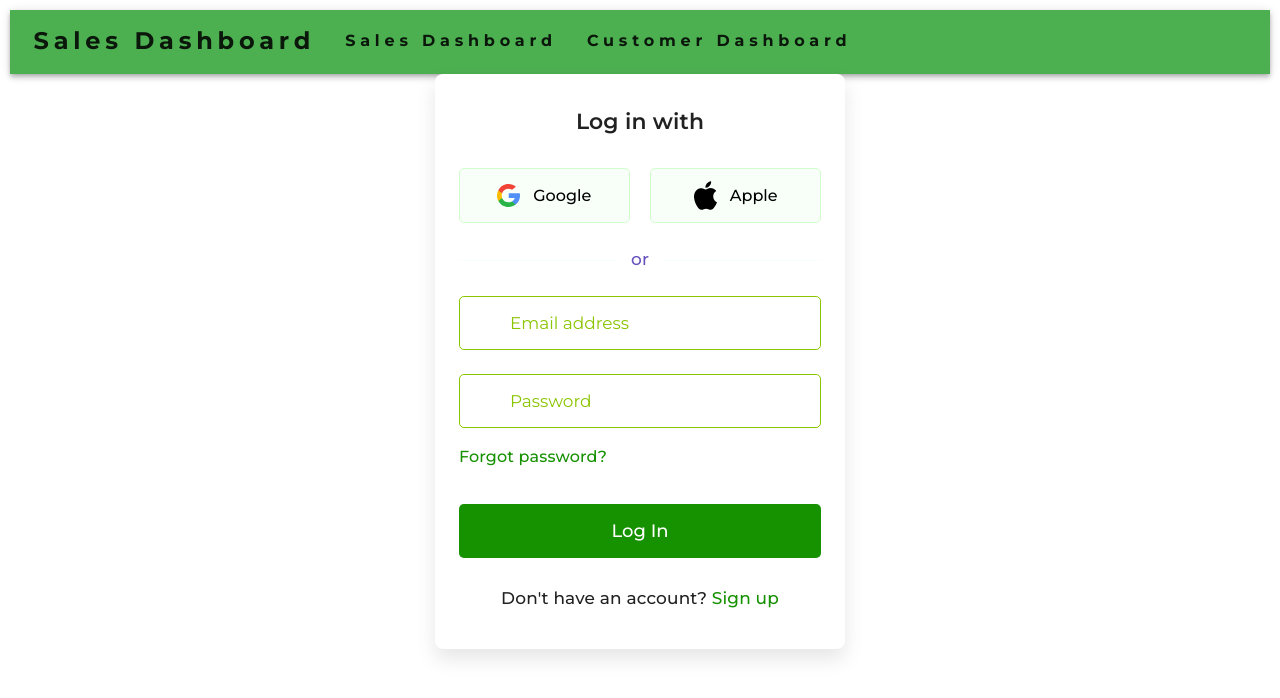
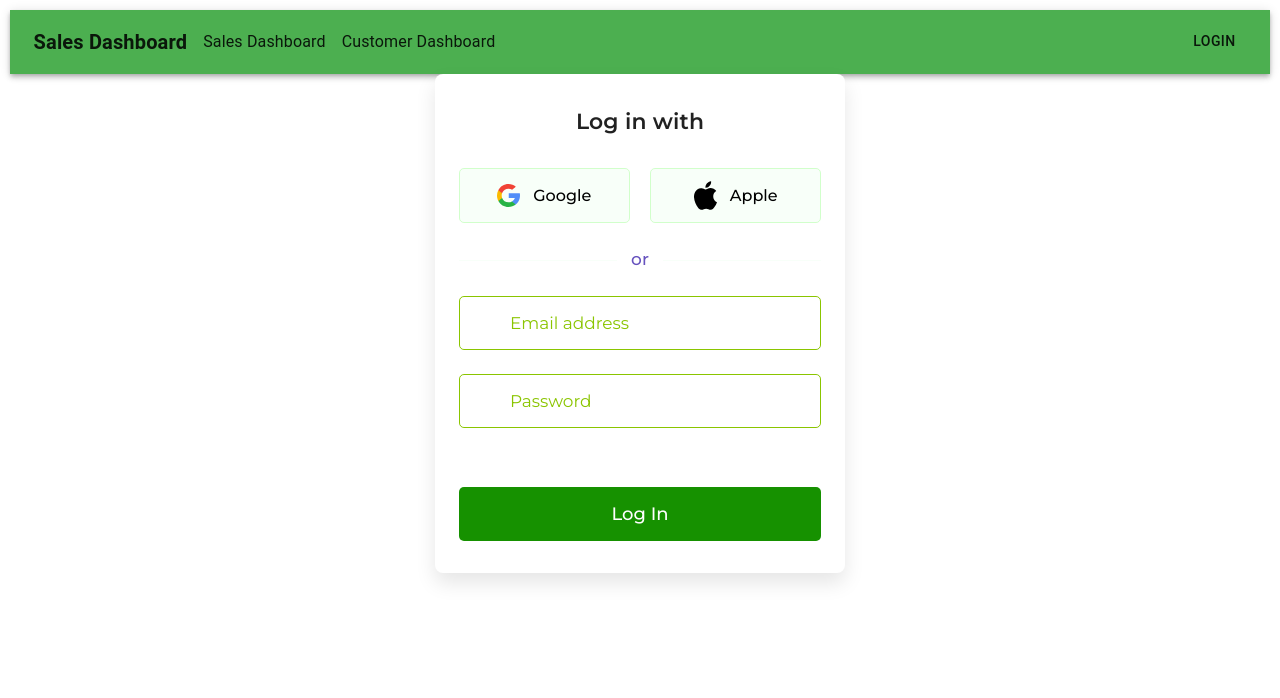
Before and after one commit to skim288/sales-website, a React (Create React App) app in the folder client/: page / in a window 1280 px wide. Shown: the top 698 px of the page. Built offline with nearby package versions, Linux system fonts and the light colour scheme.

Commit message:
Worked on login Capabilities

```diff
--- a/client/src/App.js
+++ b/client/src/App.js
@@ -1,20 +1,20 @@
-import { BrowserRouter, Routes, Route } from "react-router-dom";
-import { CssBaseline, ThemeProvider } from '@mui/material'
+import { BrowserRouter, Routes, Route, Navigate } from "react-router-dom";
+import { CssBaseline, ThemeProvider } from '@mui/material';
 import { useEffect } from 'react';
-import { green, darkgreen } from '@mui/material/colors'
+import { green } from '@mui/material/colors';
 import { createTheme } from "@mui/material/styles";
 
+import { AuthProvider, useAuth } from './components/AuthContext';
 import NavBar from './components/NavBar';
 import HomePage from './pages/HomePage';
 import AlbumsPage from './pages/AlbumsPage';
 import SongsPage from './pages/SongsPage';
-import AlbumInfoPage from './pages/AlbumInfoPage'
-import SalesPage from './pages/SalesPage'
-import CustomerPage from './pages/CustomerPage'
-import LoginPage from './pages/LoginPage'
+import AlbumInfoPage from './pages/AlbumInfoPage';
+import SalesPage from './pages/SalesPage';
+import CustomerPage from './pages/CustomerPage';
+import LoginPage from './pages/LoginPage';
 
-// createTheme enables you to customize the look and feel of your app past the default
-// in this case, we only change the color scheme
+// Create theme
 export const theme = createTheme({
   palette: {
     primary: green,
@@ -22,26 +22,59 @@ export const theme = createTheme({
   },
 });
 
-// App is the root component of our application and as children contain all our pages
-// We use React Router's BrowserRouter and Routes components to define the pages for
-// our application, with each Route component representing a page and the common
-// NavBar component allowing us to navigate between pages (with hyperlinks)
+// Protected route component
+const ProtectedRoute = ({ children }) => {
+  const { isLoggedIn } = useAuth();
+
+  if (!isLoggedIn) {
+    // Redirect to login if not logged in
+    return <Navigate to="/" />;
+  }
+
+  return children;
+};
+
+// App component with AuthProvider wrapper
 export default function App() {
   useEffect(() => {
-    document.title = "Sales Dashboard"; // Change this to your desired app title
+    document.title = "Sales Dashboard";
   }, []);
+
   return (
+    <AuthProvider>
       <ThemeProvider theme={theme}>
         <CssBaseline />
         <BrowserRouter>
           <NavBar />
           <Routes>
             <Route path="/" element={<LoginPage />} />
-          <Route path="/sales_dashboard" element={<SalesPage />} />
-          <Route path="/albums/:album_id" element={<AlbumInfoPage />} />
-          <Route path="/customer_dashboard" element={<CustomerPage />} />
+            <Route
+              path="/sales_dashboard"
+              element={
+                <ProtectedRoute>
+                  <SalesPage />
+                </ProtectedRoute>
+              }
+            />
+            <Route
+              path="/albums/:album_id"
+              element={
+                <ProtectedRoute>
+                  <AlbumInfoPage />
+                </ProtectedRoute>
+              }
+            />
+            <Route
+              path="/customer_dashboard"
+              element={
+                <ProtectedRoute>
+                  <CustomerPage />
+                </ProtectedRoute>
+              }
+            />
           </Routes>
         </BrowserRouter>
       </ThemeProvider>
+    </AuthProvider>
   );
 }
--- /dev/null
+++ b/client/src/components/AuthContext.js
@@ -0,0 +1,36 @@
+import { createContext, useState, useContext } from "react";
+
+// Create a context for authentication
+const AuthContext = createContext();
+
+// Custom hook to use the auth context
+export const useAuth = () => useContext(AuthContext);
+
+// Provider component that wraps your app and makes auth object available to any
+// child component that calls useAuth().
+export function AuthProvider({ children }) {
+  const [userEmail, setUserEmail] = useState("");
+  const [isLoggedIn, setIsLoggedIn] = useState(false);
+
+  // Login function to set user email and login status
+  const login = (email) => {
+    setUserEmail(email);
+    setIsLoggedIn(true);
+  };
+
+  // Logout function to clear user data
+  const logout = () => {
+    setUserEmail("");
+    setIsLoggedIn(false);
+  };
+
+  // Context value that will be provided to consuming components
+  const value = {
+    userEmail,
+    isLoggedIn,
+    login,
+    logout
+  };
+
+  return <AuthContext.Provider value={value}>{children}</AuthContext.Provider>;
+}
--- a/client/src/components/InputField.js
+++ b/client/src/components/InputField.js
@@ -1,5 +1,35 @@
 import { useState } from "react";
 
+
+
+export default function InputField({ type, placeholder, icon, value, onChange }) {
+  // State to toggle password visibility
+  const [isPasswordShown, setIsPasswordShown] = useState(false);
+
+  return (
+    <div className="input-wrapper">
+      <input
+        type={isPasswordShown ? "text" : type}
+        placeholder={placeholder}
+        className="input-field"
+        value={value}
+        onChange={onChange}
+        required
+      />
+      <i className="material-symbols-rounded">{icon}</i>
+      {type === "password" && (
+        <i
+          onClick={() => setIsPasswordShown((prevState) => !prevState)}
+          className="material-symbols-rounded eye-icon"
+        >
+          {isPasswordShown ? "visibility" : "visibility_off"}
+        </i>
+      )}
+    </div>
+  );
+}
+
+/*
 export default function InputField({ type, placeholder, icon }) {
   // State to toggle password visibility
   const [isPasswordShown, setIsPasswordShown] = useState(false);
@@ -24,3 +54,4 @@ export default function InputField({ type, placeholder, icon }) {
     </div>
   );
 }
+*/
--- a/client/src/components/NavBar.js
+++ b/client/src/components/NavBar.js
@@ -1,6 +1,76 @@
-import { AppBar, Container, Toolbar, Typography } from "@mui/material";
+import { AppBar, Container, Toolbar, Typography, Button, Box } from "@mui/material";
 import { NavLink } from "react-router-dom";
+import { useAuth } from '../components/AuthContext';
+import { useNavigate } from "react-router-dom";
 
+// NavText component from your original code
+const NavText = ({ href, text, isMain }) => {
+  const navigate = useNavigate();
+
+  return (
+    <Typography
+      variant={isMain ? "h6" : "body1"}
+      noWrap
+      component="div"
+      sx={{
+        mr: 2,
+        cursor: 'pointer',
+        fontWeight: isMain ? 700 : 400
+      }}
+      onClick={() => navigate(href)}
+    >
+      {text}
+    </Typography>
+  );
+};
+
+export default function NavBar() {
+  const { isLoggedIn, userEmail, logout } = useAuth();
+  const navigate = useNavigate();
+
+  const handleLogout = () => {
+    logout();
+    navigate('/');
+  };
+
+  return (
+    <AppBar position="static">
+      <Container maxWidth="xl">
+        <Toolbar disableGutters>
+          {/* Keep your original navigation structure */}
+          <NavText href="/" text="Sales Dashboard" isMain />
+          <NavText href="/sales_dashboard" text="Sales Dashboard" />
+          <NavText href="/customer_dashboard" text="Customer Dashboard" />
+
+          {/* Add the login info and logout button */}
+          <Box sx={{ flexGrow: 1 }} />
+
+          {isLoggedIn ? (
+            <Box sx={{ display: 'flex', alignItems: 'center' }}>
+              <Typography variant="body2" sx={{ mr: 2 }}>
+                Logged in as: {userEmail}
+              </Typography>
+              <Button
+                color="inherit"
+                variant="outlined"
+                size="small"
+                onClick={handleLogout}
+                sx={{ ml: 1 }}
+              >
+                Logout
+              </Button>
+            </Box>
+          ) : (
+            <Button color="inherit" onClick={() => navigate('/')}>
+              Login
+            </Button>
+          )}
+        </Toolbar>
+      </Container>
+    </AppBar>
+  );
+}
+/*
 // The hyperlinks in the NavBar contain a lot of repeated formatting code so a
 // helper component NavText local to the file is defined to prevent repeated code.
 function NavText({ href, text, isMain }) {
@@ -44,3 +114,4 @@ export default function NavBar() {
     </AppBar>
   );
 }
+*/
--- a/client/src/pages/LoginPage.js
+++ b/client/src/pages/LoginPage.js
@@ -1,7 +1,60 @@
 import { useState } from "react";
 import SocialLogin from "../components/SocialLogin";
 import InputField from "../components/InputField";
+import { useAuth } from "../components/AuthContext";
+import { useNavigate } from "react-router-dom";
 
+export default function LoginPage() {
+  const [email, setEmail] = useState("");
+  const [password, setPassword] = useState("");
+  const { login } = useAuth();
+  const navigate = useNavigate();
+
+  const handleSubmit = (e) => {
+    e.preventDefault();
+
+    // In a real app, you'd validate credentials here
+    // For this example, we'll just log in with the email
+    login(email);
+
+    // Navigate to the dashboard after login
+    navigate("/sales_dashboard");
+  };
+
+  return (
+    <div className="login-container">
+      <h2 className="form-title">Log in with</h2>
+      <SocialLogin />
+
+      <p className="separator">
+        <span>or</span>
+      </p>
+
+      <form onSubmit={handleSubmit} className="login-form">
+        <InputField
+          type="email"
+          placeholder="Email address"
+          value={email}
+          onChange={(e) => setEmail(e.target.value)}
+        />
+        <InputField
+          type="password"
+          placeholder="Password"
+          value={password}
+          onChange={(e) => setPassword(e.target.value)}
+        />
+
+        <button type="submit" className="login-button">
+          Log In
+        </button>
+      </form>
+    </div>
+  );
+}
+
+
+
+/*
 export default function LoginPage() {
   return (
     <div className="login-container">
@@ -16,20 +69,24 @@ export default function LoginPage() {
         <InputField type="email" placeholder="Email address" />
         <InputField type="password" placeholder="Password" />
 
-        <a href="#" className="forgot-password-link">
-          Forgot password?
-        </a>
+
         <button type="submit" className="login-button">
           Log In
         </button>
       </form>
 
+    </div>
+  );
+}
+     // Removed from the login box
+        <a href="#" className="forgot-password-link">
+          Forgot password?
+        </a>
       <p className="signup-prompt">
         Don&apos;t have an account?{" "}
         <a href="#" className="signup-link">
           Sign up
         </a>
       </p>
-    </div>
-  );
-}
+
+*/
--- a/client/src/pages/SalesPage.js
+++ b/client/src/pages/SalesPage.js
@@ -1,6 +1,7 @@
 import { useEffect, useState } from 'react';
 import { Box, Container } from '@mui/material';
 import { NavLink } from 'react-router-dom';
+import { useAuth } from "../components/AuthContext";
 
 const config = require('../config.json');
 
```
Lines whose indentation alone changed are shown as unchanged.
